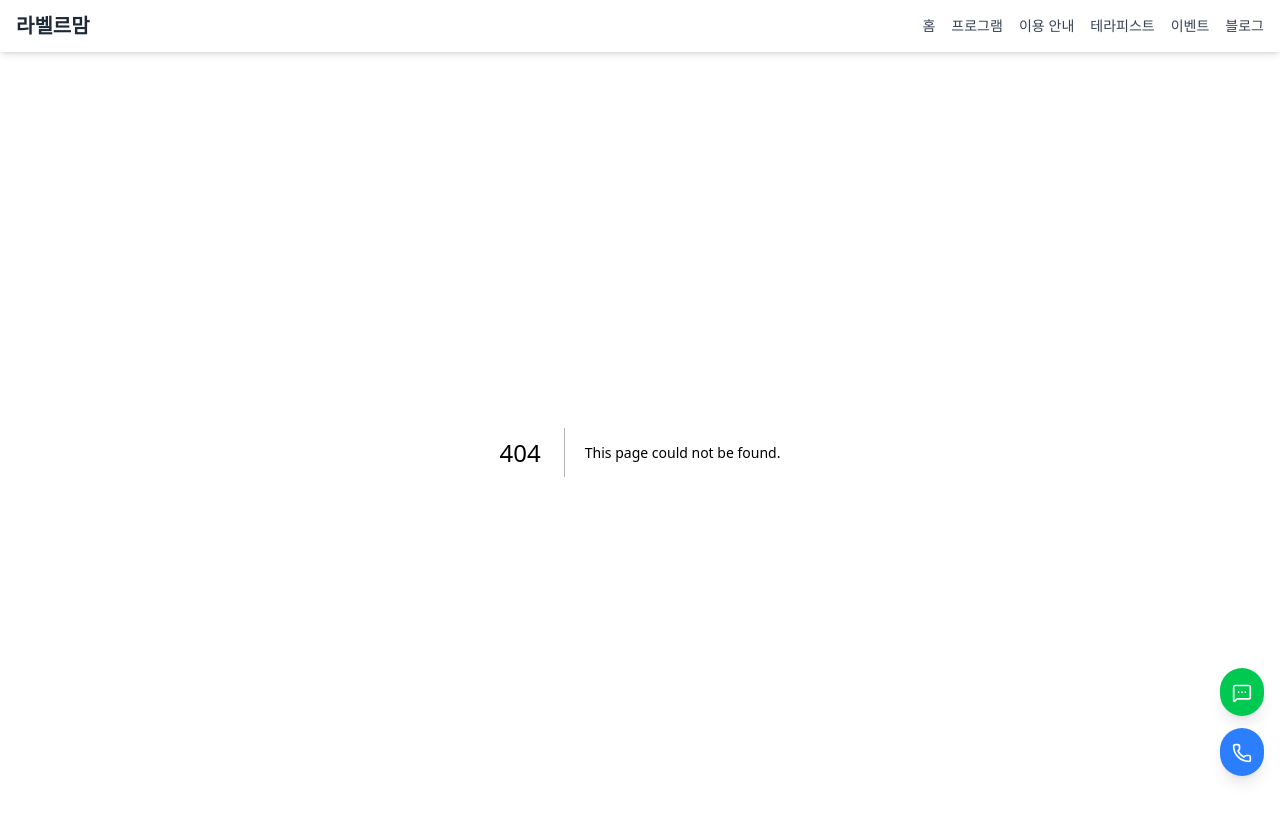
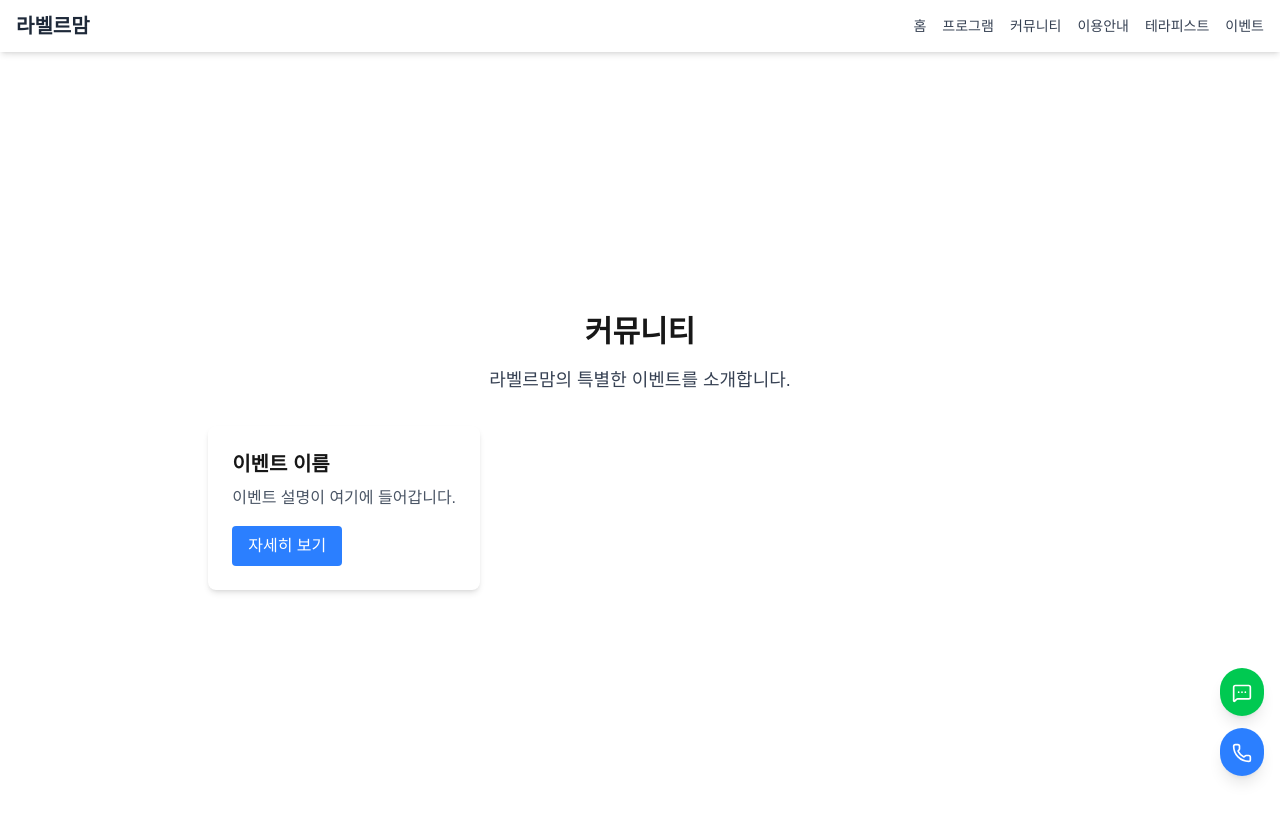
Before and after one commit to look212/labellemom, a Next.js app: page /labellemom/community in a window 1280 px wide. Before the commit this address had no page. Shown: the top 820 px of the page. Built offline with nearby package versions, Linux system fonts and the light colour scheme.

Commit message:
페이지 수정

```diff
--- a/src/components/Navbar.tsx
+++ b/src/components/Navbar.tsx
@@ -23,12 +23,10 @@ export default function Navbar() {
         <ul className="hidden md:flex space-x-4 text-gray-700 text-sm font-medium">
           <li><Link href="/">홈</Link></li>
           <li><Link href="/programs">프로그램</Link></li>
-          <li><Link href="/info">이용 안내</Link></li>
+          <li><Link href="/community">커뮤니티</Link></li>
+          <li><Link href="/info">이용안내</Link></li>
           <li><Link href="/therapist">테라피스트</Link></li>
           <li><Link href="/event">이벤트</Link></li>
-          <li>
-            <a href="https://blog.naver.com/labellelani" target="_blank" rel="noopener noreferrer">블로그</a>
-          </li>
         </ul>
       </div>
 
@@ -37,12 +35,10 @@ export default function Navbar() {
         <ul className="md:hidden mt-2 space-y-2 text-gray-700 text-sm font-medium">
           <li><Link href="/" onClick={toggleMenu}>홈</Link></li>
           <li><Link href="/programs" onClick={toggleMenu}>관리 프로그램</Link></li>
-          <li><Link href="/info" onClick={toggleMenu}>이용 안내</Link></li>
+          <li><Link href="/community" onClick={toggleMenu}>커뮤니티</Link></li>
+          <li><Link href="/info" onClick={toggleMenu}>이용안내</Link></li>
           <li><Link href="/therapist" onClick={toggleMenu}>테라피스트</Link></li>
           <li><Link href="/event" onClick={toggleMenu}>이벤트</Link></li>
-          <li>
-            <a href="https://blog.naver.com/labellelani" target="_blank" rel="noopener noreferrer" onClick={toggleMenu}>블로그</a>
-          </li>
         </ul>
       )}
     </nav>
--- a/src/pages/_document.tsx
+++ b/src/pages/_document.tsx
@@ -2,7 +2,7 @@ import { Html, Head, Main, NextScript } from "next/document";
 
 export default function Document() {
   return (
-    <Html lang="en">
+    <Html lang="ko">
       <Head />
       <body className="antialiased">
         <Main />
--- /dev/null
+++ b/src/pages/community.tsx
@@ -0,0 +1,21 @@
+export default function EventPage() {
+  return (
+    <div className="flex flex-col items-center justify-center min-h-screen p-8">
+      <h1 className="text-3xl font-bold mb-4">커뮤니티</h1>
+      <p className="text-lg text-gray-700 mb-8">
+        라벨르맘의 특별한 이벤트를 소개합니다.
+      </p>
+      <div className="grid grid-cols-1 sm:grid-cols-2 lg:grid-cols-3 gap-6">
+        {/* 이벤트 카드 컴포넌트 추가 */}
+        <div className="bg-white shadow-md rounded-lg p-6">
+          <h2 className="text-xl font-semibold mb-2">이벤트 이름</h2>
+          <p className="text-gray-600 mb-4">이벤트 설명이 여기에 들어갑니다.</p>
+          <button className="bg-blue-500 text-white px-4 py-2 rounded hover:bg-blue-600">
+            자세히 보기
+          </button>
+        </div>
+        {/* 추가 이벤트 카드 */}
+      </div>
+    </div>
+  );
+}
--- /dev/null
+++ b/src/pages/event.tsx
@@ -0,0 +1,21 @@
+export default function EventPage() {
+  return (
+    <div className="flex flex-col items-center justify-center min-h-screen p-8">
+      <h1 className="text-3xl font-bold mb-4">이벤트</h1>
+      <p className="text-lg text-gray-700 mb-8">
+        라벨르맘의 특별한 이벤트를 소개합니다.
+      </p>
+      <div className="grid grid-cols-1 sm:grid-cols-2 lg:grid-cols-3 gap-6">
+        {/* 이벤트 카드 컴포넌트 추가 */}
+        <div className="bg-white shadow-md rounded-lg p-6">
+          <h2 className="text-xl font-semibold mb-2">이벤트 이름</h2>
+          <p className="text-gray-600 mb-4">이벤트 설명이 여기에 들어갑니다.</p>
+          <button className="bg-blue-500 text-white px-4 py-2 rounded hover:bg-blue-600">
+            자세히 보기
+          </button>
+        </div>
+        {/* 추가 이벤트 카드 */}
+      </div>
+    </div>
+  );
+}
--- a/src/pages/index.tsx
+++ b/src/pages/index.tsx
@@ -43,8 +43,10 @@ export default function Home() {
           {/* 프로그램 카드 컴포넌트 추가 */}
           <div className="bg-white shadow-md rounded-lg p-6">
             <h2 className="text-xl font-semibold mb-2">이벤트</h2>
-            <p className="text-gray-600 mb-4">90,000원</p>
-            <p>체험 1회 (90분)</p>
+            <p className="text-gray-600 mb-4">체험 1회 90,000원(90분)</p>
+            <button className="bg-blue-500 text-white px-4 py-2 rounded hover:bg-blue-600">
+              <Link href={`/programs`}>자세히 보기</Link>
+            </button>
           </div>
           <div className="bg-white shadow-md rounded-lg p-6">
             <h2 className="text-xl font-semibold mb-2">프로그램</h2>
@@ -55,7 +57,7 @@ export default function Home() {
           </div>
           <div className="bg-white shadow-md rounded-lg p-6">
             <h2 className="text-xl font-semibold mb-2">이용안내</h2>
-            <p className="text-gray-600 mb-4">용인,동탄,수원,성남,오산 외 경기남부지역은 문의 주세요</p>
+            <p className="text-gray-600 mb-4">이용가능지역: 용인,동탄,수원,성남,오산</p>
             <button className="bg-blue-500 text-white px-4 py-2 rounded hover:bg-blue-600">
               <Link href={`/info`}>자세히 보기</Link>
             </button>
--- /dev/null
+++ b/src/pages/info.tsx
@@ -0,0 +1,21 @@
+export default function EventPage() {
+  return (
+    <div className="flex flex-col items-center justify-center min-h-screen p-8">
+      <h1 className="text-3xl font-bold mb-4">이용안내</h1>
+      <p className="text-lg text-gray-700 mb-8">
+        라벨르맘의 특별한 이벤트를 소개합니다.
+      </p>
+      <div className="grid grid-cols-1 sm:grid-cols-2 lg:grid-cols-3 gap-6">
+        {/* 이벤트 카드 컴포넌트 추가 */}
+        <div className="bg-white shadow-md rounded-lg p-6">
+          <h2 className="text-xl font-semibold mb-2">이벤트 이름</h2>
+          <p className="text-gray-600 mb-4">이벤트 설명이 여기에 들어갑니다.</p>
+          <button className="bg-blue-500 text-white px-4 py-2 rounded hover:bg-blue-600">
+            자세히 보기
+          </button>
+        </div>
+        {/* 추가 이벤트 카드 */}
+      </div>
+    </div>
+  );
+}
--- /dev/null
+++ b/src/pages/therapist.tsx
@@ -0,0 +1,21 @@
+export default function EventPage() {
+  return (
+    <div className="flex flex-col items-center justify-center min-h-screen p-8">
+      <h1 className="text-3xl font-bold mb-4">테라피스트</h1>
+      <p className="text-lg text-gray-700 mb-8">
+        라벨르맘의 특별한 이벤트를 소개합니다.
+      </p>
+      <div className="grid grid-cols-1 sm:grid-cols-2 lg:grid-cols-3 gap-6">
+        {/* 이벤트 카드 컴포넌트 추가 */}
+        <div className="bg-white shadow-md rounded-lg p-6">
+          <h2 className="text-xl font-semibold mb-2">이벤트 이름</h2>
+          <p className="text-gray-600 mb-4">이벤트 설명이 여기에 들어갑니다.</p>
+          <button className="bg-blue-500 text-white px-4 py-2 rounded hover:bg-blue-600">
+            자세히 보기
+          </button>
+        </div>
+        {/* 추가 이벤트 카드 */}
+      </div>
+    </div>
+  );
+}
```
